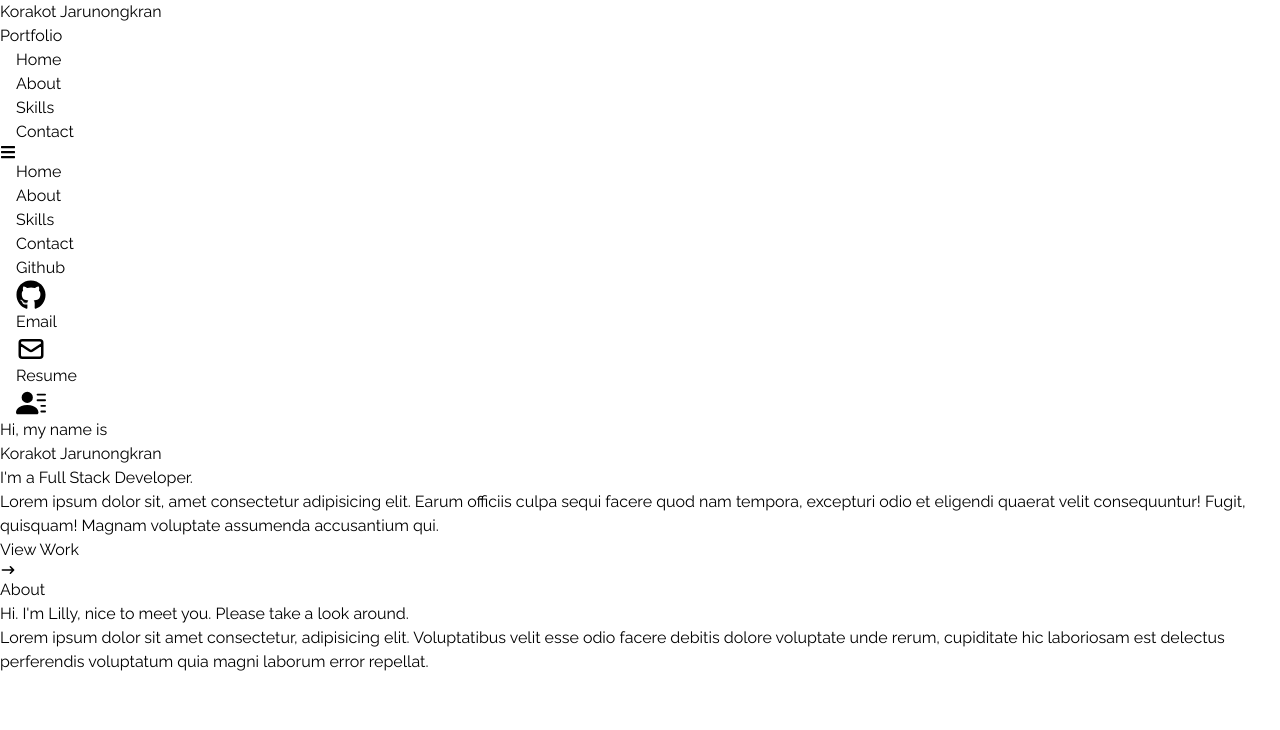
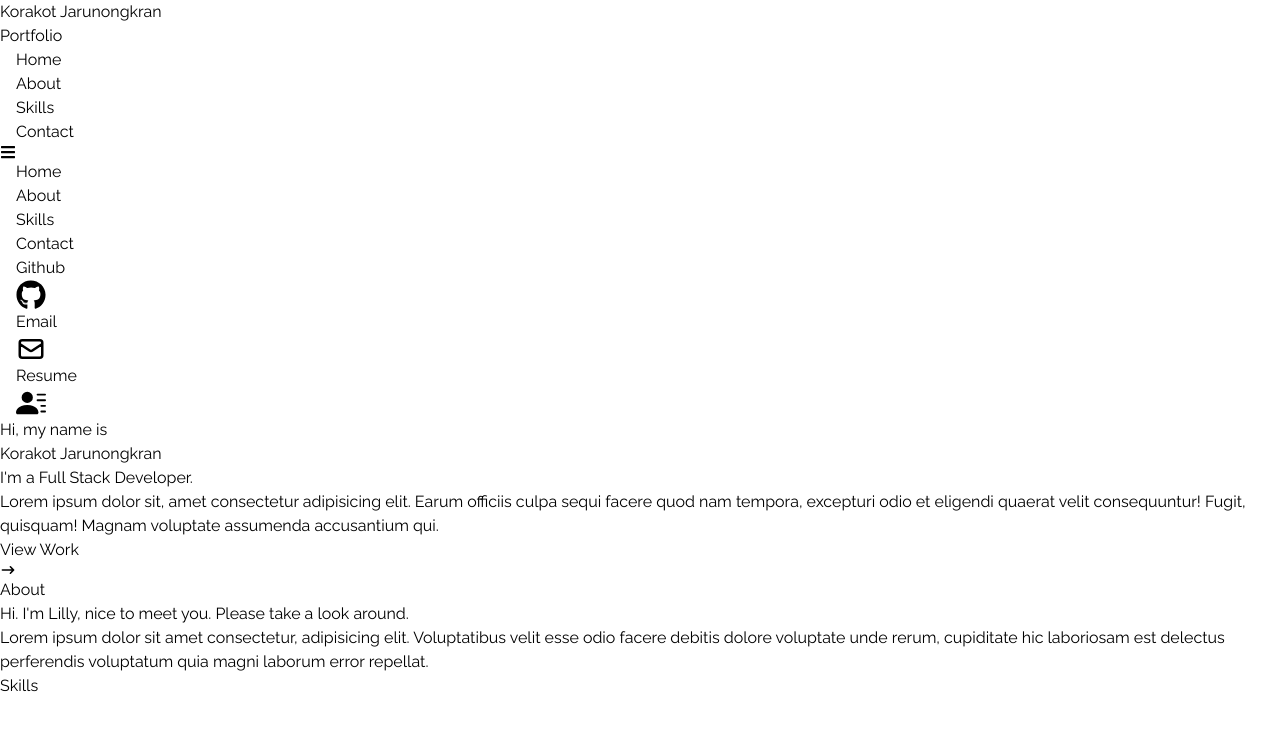
Before and after one commit to LillyKJ/my-first-portfolio, a React (Vite) app: page / in a window 1280 px wide. Shown: the top 730 px of the page. Built offline with nearby package versions, Linux system fonts and the light colour scheme.

Commit message:
feat: create Skills.jsx

```diff
--- a/src/App.jsx
+++ b/src/App.jsx
@@ -1,6 +1,7 @@
 import Navbar from "./component/Navbar";
 import Home from "./component/Home";
 import About from "./component/About";
+import Skills from "./component/Skills";
 
 function App() {
   return (
@@ -8,6 +9,7 @@
     <Navbar />
     <Home />
     <About/>
+    <Skills/>
     </>
   );
 };
--- /dev/null
+++ b/src/component/Skills.jsx
@@ -0,0 +1,9 @@
+import React from 'react'
+
+const Skills = () => {
+  return (
+    <div>Skills</div>
+  )
+}
+
+export default Skills
```
